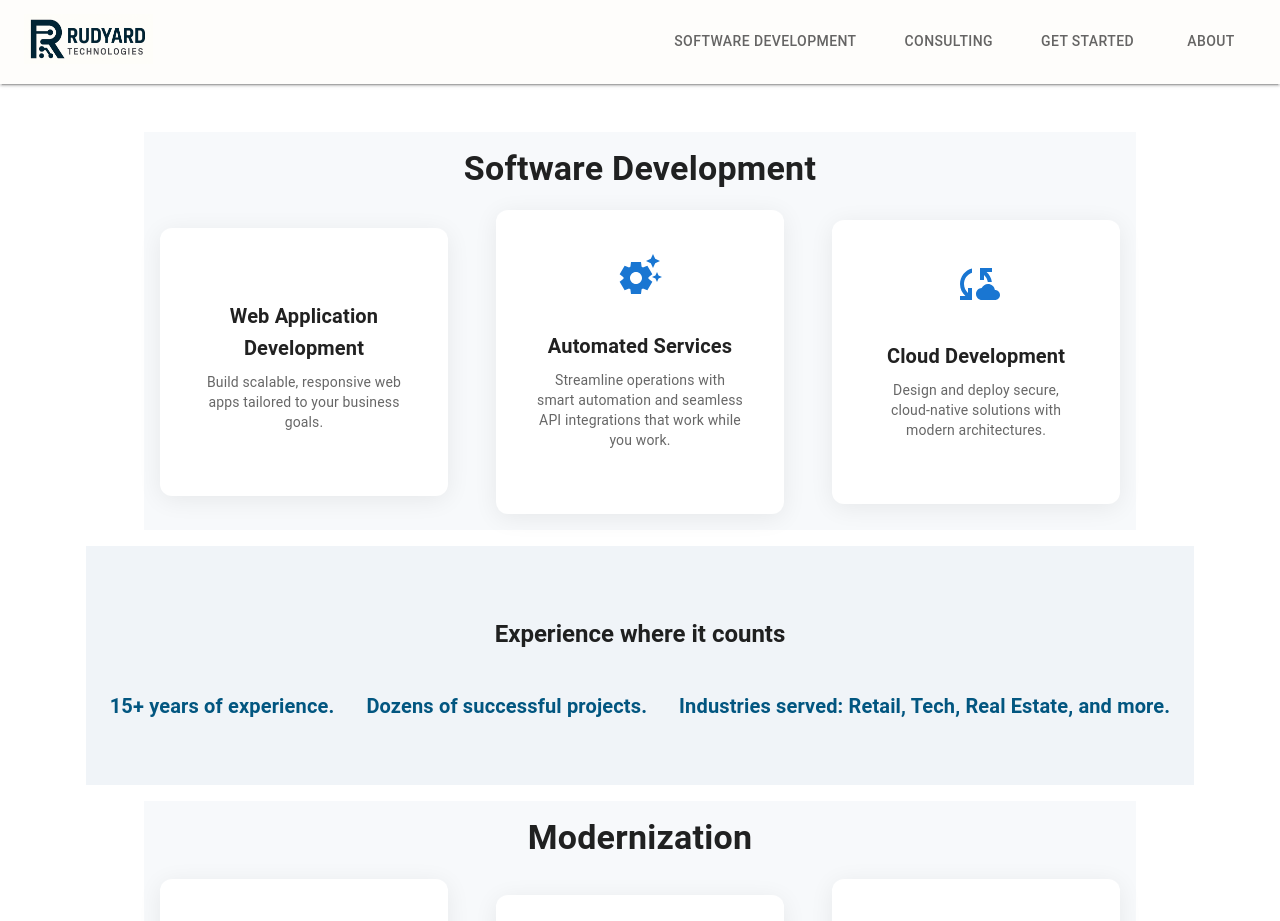
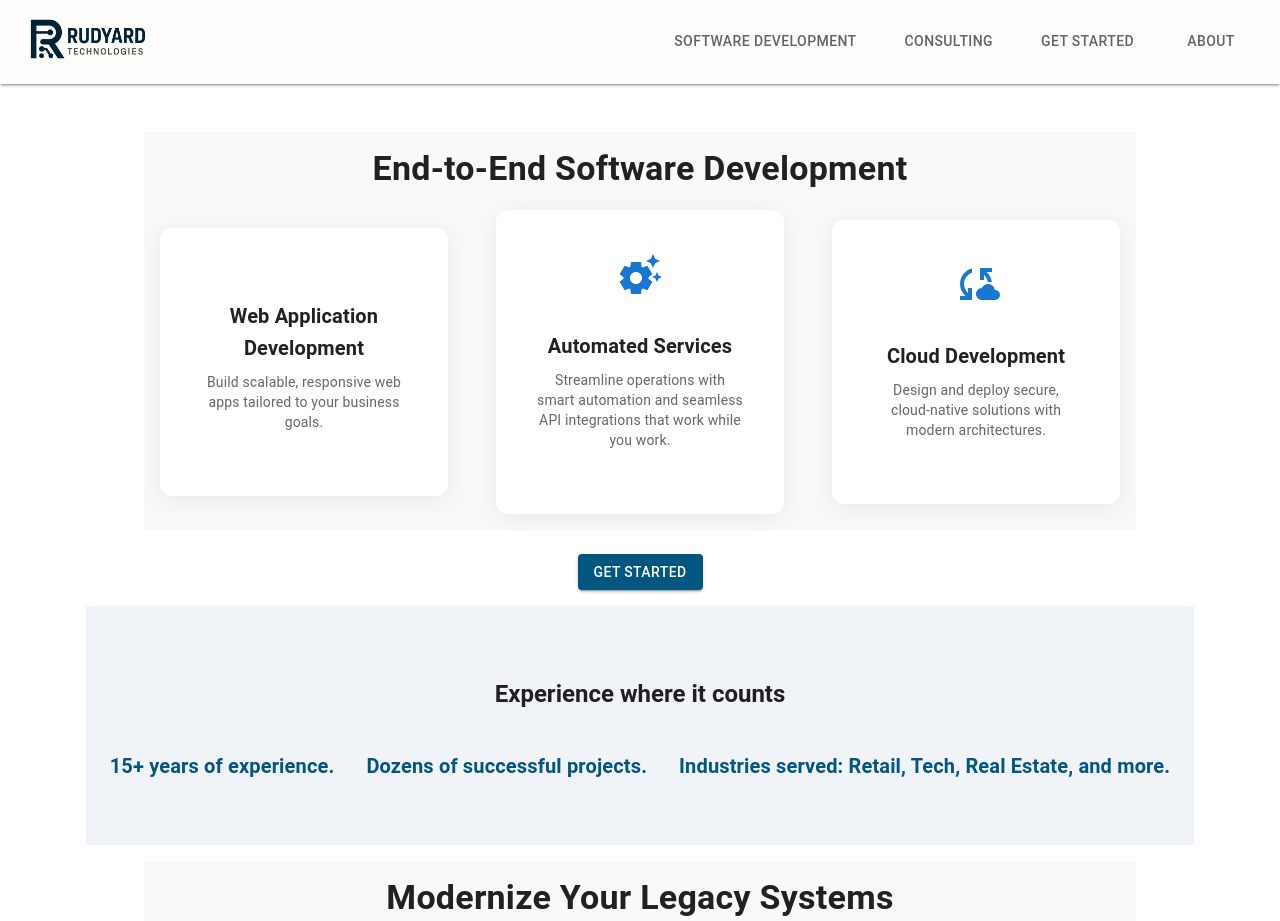
Before and after one commit to rudymiked/consulting, a React (Vite) app in the folder rudy-software-consulting/: page /software in a window 1280 px wide. Shown: the top 921 px of the page. Built offline with nearby package versions, Linux system fonts and the light colour scheme; some icons are missing; the HTML template or start-up script is replaced by a standard one.

Commit message:
added link

```diff
--- a/rudy-software-consulting/src/pages/Software.tsx
+++ b/rudy-software-consulting/src/pages/Software.tsx
@@ -46,7 +46,14 @@ const SoftwarePage: React.FC = () => {
         <div>
             <Grid container direction="column" alignItems="center" spacing={2} sx={{ mt: 4 }}>
                 <Box>
-                    <ServicesTemplate title="Software Development" services={developmentServices} />
+                    <ServicesTemplate title="End-to-End Software Development" services={developmentServices} />
+                </Box>
+                <Box>
+                    <Link to="/contact">
+                        <Button className="main-button" variant="contained" color="primary" sx={{ mt: 1 }}>
+                            Get Started
+                        </Button>
+                    </Link>
                 </Box>
                 {/* <Box>
                     <Grid direction="row" spacing={2} container justifyContent="center" sx={{ mt: 4 }}>
@@ -80,7 +87,7 @@ const SoftwarePage: React.FC = () => {
                     <Experience />
                 </Box>
                 <Box>
-                    <ServicesTemplate title="Modernization" services={modenizationServices} />
+                    <ServicesTemplate title="Modernize Your Legacy Systems" services={modenizationServices} />
                 </Box>
                 <Box>
                     <Link to="/contact">
```
